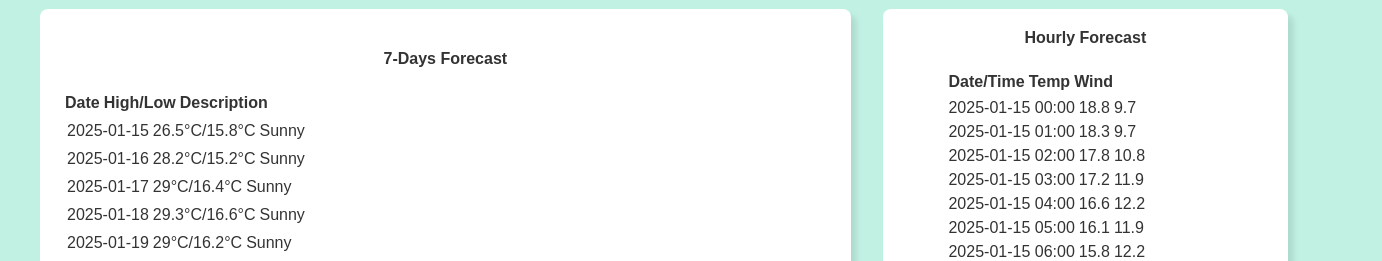
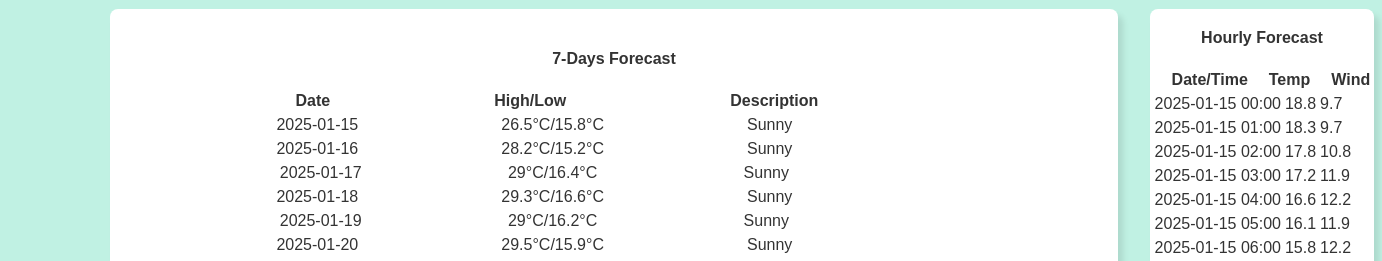
Before and after one commit to Umang771/Weather-app, a React app: page / in a window 1280 px wide. Shown: the part 539-800 px from the top of the page, 1382 px wide, since content can reach past the window. Built offline with nearby package versions, Linux system fonts and the light colour scheme; no server answers; the HTML template or start-up script is replaced by a standard one.

Commit message:
Update WeatherDashboard.css

```diff
--- a/src/components/WeatherDashboard.css
+++ b/src/components/WeatherDashboard.css
@@ -11,8 +11,9 @@ body {
 
 .container {
   width: 100%;
-  margin: 0 auto;
-  padding: 0 1.5rem;
+  margin: 0rem 0% 0% 8%;
+  padding-left: 0%;
+  /* padding: 0 1.5rem; */
   /* padding-right: 1rem; */
 }
 
@@ -36,19 +37,19 @@ body {
 }
 
 #root {
-  max-width: 100%;
+  max-width: 120%;
   margin: 0%;
   padding: 0%;
 }
 
 .content {
-  padding: 0re 2rem;
-  margin: 2rem 1rem;
+  /* padding: 0re 2rem; */
+  margin: 2rem .5rem;
   display: grid;
   grid-template-areas:
     "overview aqi"
     "forecast hourly";
-  grid-template-columns: 2fr 1fr;
+  grid-template-columns:1fr;
   gap: 2rem 2rem;
 }
 
@@ -103,9 +104,30 @@ body {
   padding: 20px;
   box-shadow: 5px 6px 6px rgba(0, 0, 0, 0.1);
 }
-.tablefor {
-  margin-left: 25%;
+.tdfor {
+  width:50rem;
+  display:flex;
+  flex-direction: row;
+  justify-content: space-evenly;
 }
+.headerfor {
+  width:50rem;
+  display:flex;
+  flex-direction: row;
+  justify-content: space-evenly;
+  th{
+    padding-left: 50px;
+  }
+}
+.hourfor {
+  display:flex;
+  flex-direction: row;
+  justify-content: space-evenly;
+  th{
+    padding-left: 20px;
+  }
+}
+
 
 .hourly {
   grid-area: hourly;
@@ -118,10 +140,6 @@ body {
   margin-top: 20px;
 }
 
-
-.tablehour {
-  margin-left: 15%;
-}
 
 @media only screen and (max-width: 320px) {
   .content {
```
